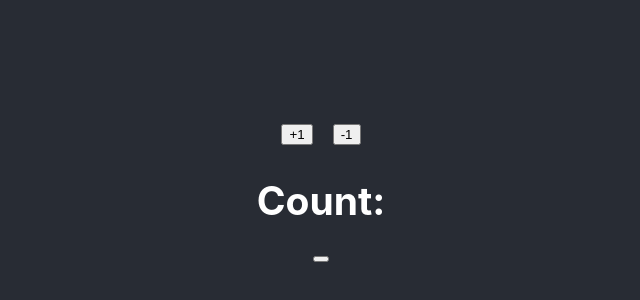
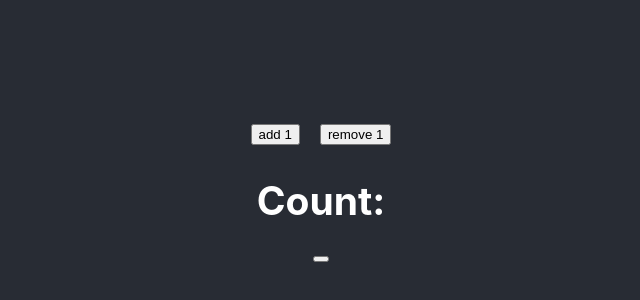
Before and after one commit to AlbertKostusev/Learning-Git, a React (Create React App) app: page / in a window 1280 px wide. Shown: the part 212-512 px from the top of the page, without its empty margins (319-959 px from the left). Built offline with nearby package versions, Linux system fonts and the light colour scheme.

Commit message:
Change text on the buttons

```diff
--- a/src/App.tsx
+++ b/src/App.tsx
@@ -6,8 +6,8 @@ function App() {
     <div className="App">
       <header className="App-header">
         <div>
-          <button style={{marginRight:20}}>+1</button>
-          <button>-1</button>
+          <button style={{marginRight:20}}>add 1</button>
+          <button>remove 1</button>
         </div>
         <h2>Count: </h2>
         <button></button>
```
